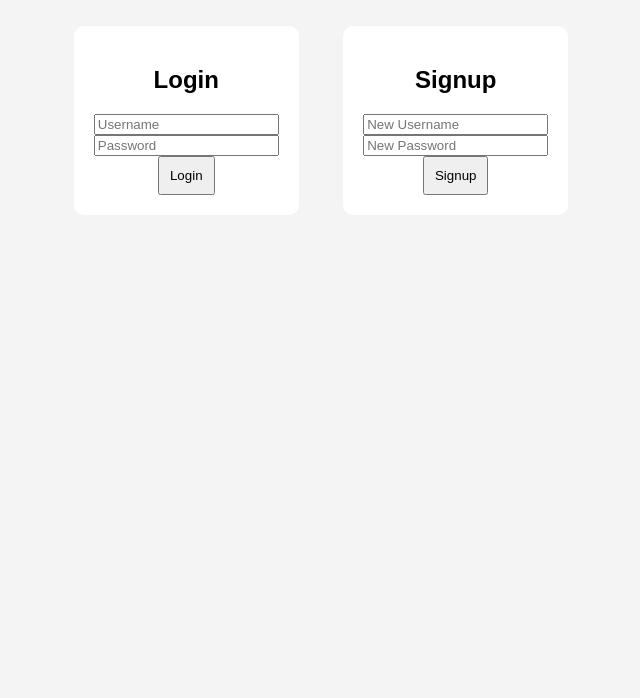
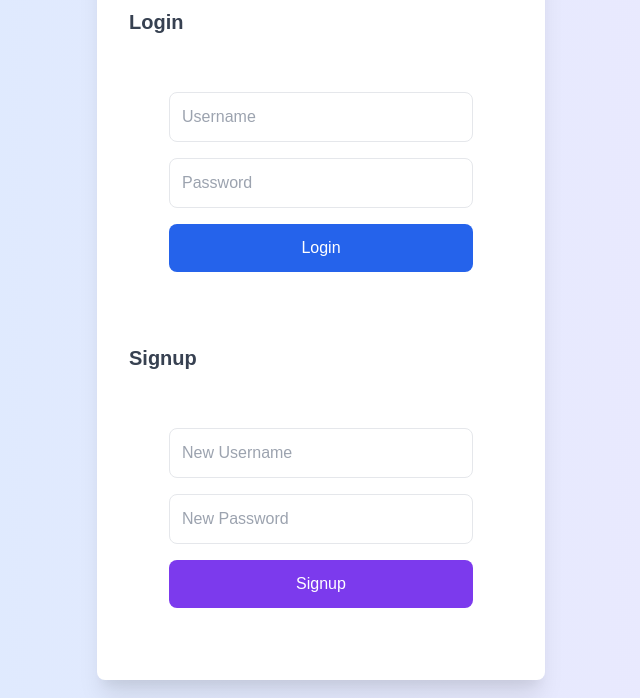
Before and after one commit to Omkar072003/Pingme, a website: page public/index.html in a window 1280 px wide. Shown: the part 102-800 px from the top of the page, without its empty margins (319-959 px from the left). Drawn offline with nearby package versions, Linux system fonts and the light colour scheme.

Commit message:
Update index.html

```diff
--- a/public/index.html
+++ b/public/index.html
@@ -2,24 +2,42 @@
 <html lang="en">
 <head>
     <meta charset="UTF-8">
+    <meta name="viewport" content="width=device-width, initial-scale=1.0">
     <title>Login or Signup</title>
+    <link href="https://cdn.jsdelivr.net/npm/tailwindcss@2.2.19/dist/tailwind.min.css" rel="stylesheet">
     <link rel="stylesheet" href="/css/style.css">
 </head>
-<body class="center">
-    <h1>Welcome to Chat App</h1>
+<body class="bg-gradient-to-r from-blue-100 to-purple-100 flex items-center justify-center min-h-screen p-4">
+    <div class="bg-white rounded-lg shadow-xl p-8 max-w-md w-full">
+        <h1 class="text-3xl font-bold text-center text-gray-800 mb-6">Welcome to PingMe</h1>
 
-    <form action="/login" method="post">
-        <h2>Login</h2>
-        <input type="text" name="username" placeholder="Username" required><br>
-        <input type="password" name="password" placeholder="Password" required><br>
-        <button type="submit">Login</button>
-    </form>
+        <div class="mb-8">
+            <h2 class="text-xl font-semibold text-gray-700 mb-4">Login</h2>
+            <form action="/login" method="post" class="space-y-4">
+                <input type="text" name="username" placeholder="Username" required
+                       class="w-full p-3 border rounded-lg focus:outline-none focus:ring-2 focus:ring-blue-500 transition">
+                <input type="password" name="password" placeholder="Password" required
+                       class="w-full p-3 border rounded-lg focus:outline-none focus:ring-2 focus:ring-blue-500 transition">
+                <button type="submit"
+                        class="w-full bg-blue-600 text-white p-3 rounded-lg hover:bg-blue-700 transition transform hover:scale-105">
+                    Login
+                </button>
+            </form>
+        </div>
 
-    <form action="/signup" method="post">
-        <h2>Signup</h2>
-        <input type="text" name="username" placeholder="New Username" required><br>
-        <input type="password" name="password" placeholder="New Password" required><br>
-        <button type="submit">Signup</button>
-    </form>
+        <div>
+            <h2 class="text-xl font-semibold text-gray-700 mb-4">Signup</h2>
+            <form action="/signup" method="post" class="space-y-4">
+                <input type="text" name="username" placeholder="New Username" required
+                       class="w-full p-3 border rounded-lg focus:outline-none focus:ring-2 focus:ring-purple-500 transition">
+                <input type="password" name="password" placeholder="New Password" required
+                       class="w-full p-3 border rounded-lg focus:outline-none focus:ring-2 focus:ring-purple-500 transition">
+                <button type="submit"
+                        class="w-full bg-purple-600 text-white p-3 rounded-lg hover:bg-purple-700 transition transform hover:scale-105">
+                    Signup
+                </button>
+            </form>
+        </div>
+    </div>
 </body>
 </html>
```
